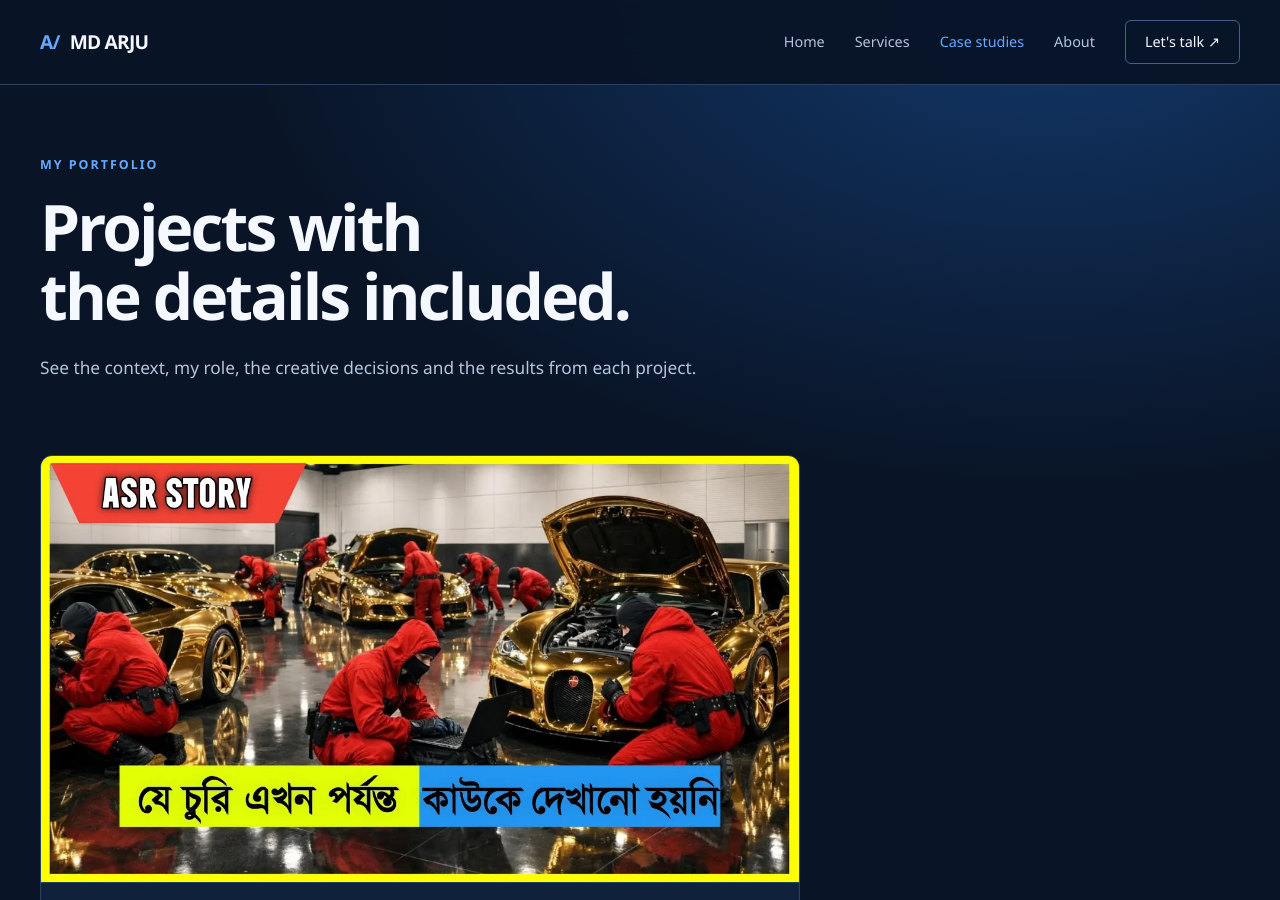
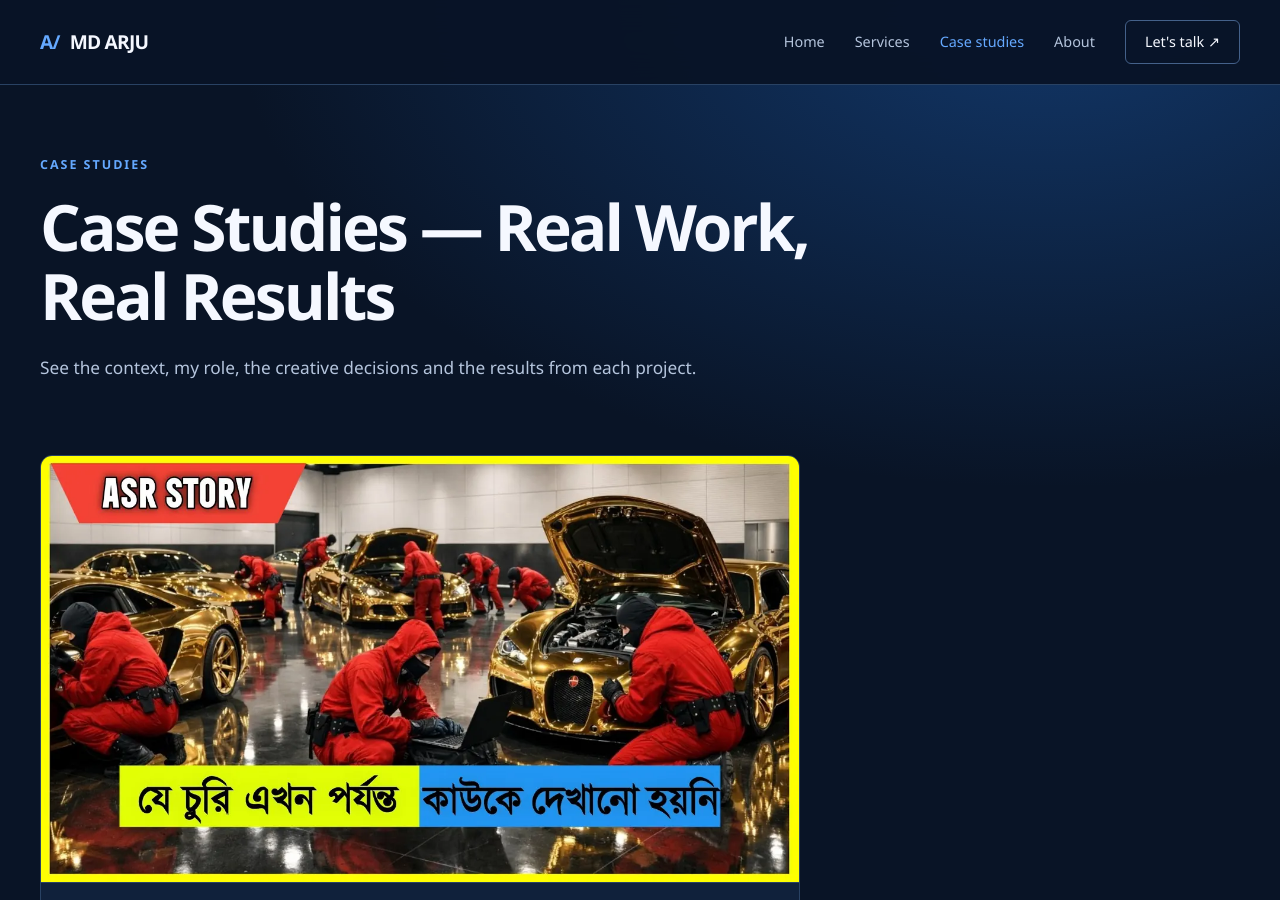
Before and after one commit to md-arju/md-arju.github.io, a Jekyll site: the page built from case-studies/index.html, in a window 1280 px wide and 900 px high. Built offline with Jekyll 4.4.1, drawn with Linux system fonts in a browser that asks for light colours.

Commit message:
Refine case studies headline

```diff
--- a/case-studies/index.html
+++ b/case-studies/index.html
@@ -3,7 +3,7 @@ layout: default
 title: Case studies
 summary: Explore MD ARJU's YouTube projects, production decisions and measured results.
 ---
-<div class="page-heading"><p class="eyebrow">My portfolio</p><h1>Projects with<br>the details included.</h1><p>See the context, my role, the creative decisions and the results from each project.</p></div>
+<div class="page-heading case-studies-hero"><p class="eyebrow">Case studies</p><h1 class="case-studies-headline">Case Studies — Real Work, Real Results</h1><p>See the context, my role, the creative decisions and the results from each project.</p></div>
 {% assign studies = site.case_studies | where: 'published', true | sort: 'order' %}
 {% if studies.size > 0 %}<div class="work-grid">{% for study in studies %}{% include card.html %}{% endfor %}</div>{% else %}<p class="empty-state">Case studies are being prepared. You can contact me to discuss my work.</p>{% endif %}
 {% include contact.html %}
```
